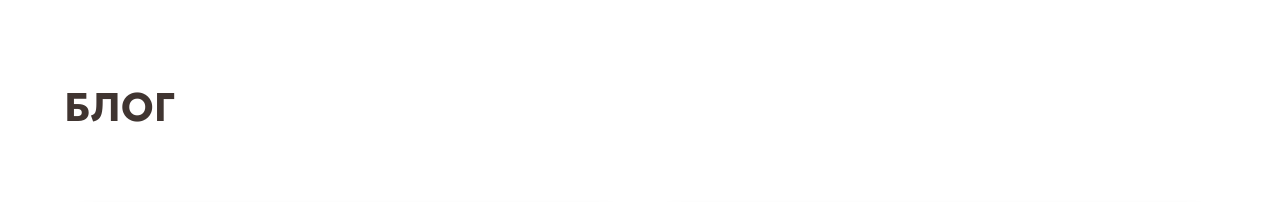
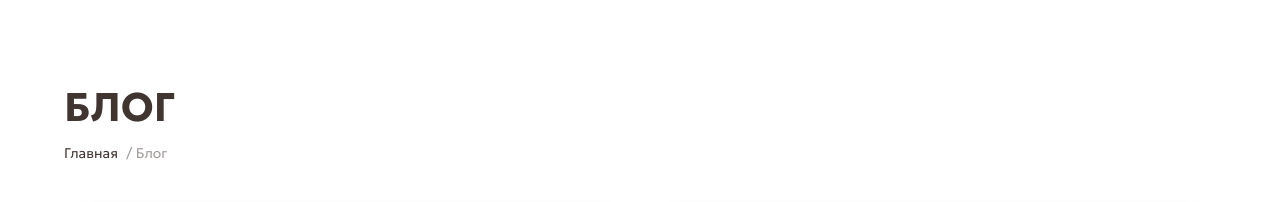
Before and after one commit to Annastaasia/Next-Detective, a Next.js app in the folder next-detective/: page /blog in a window 1280 px wide. Shown: the top 202 px of the page. Built offline with nearby package versions, Linux system fonts and the light colour scheme.

Commit message:
fixed breadcrumbs

```diff
--- a/next-detective/src/app/article/page.jsx
+++ b/next-detective/src/app/article/page.jsx
@@ -6,7 +6,7 @@ import { Content } from "../components/Content/Content.jsx";
 import { Questions } from "../components/Questions/Questions";
 import { ButtonsLike } from "../components/ButtonsLike/ButttonsLike";
 import style from "./articlepage.module.scss";
-// import Breadcrumbs from "../components/Breadcrumbs/Breadcrumbs.jsx";
+import Breadcrumbs from "../components/Breadcrumbs/Breadcrumbs.jsx";
 import Image from "next/image";
 import ArticleMain from "../../../public/article-main-photo.png";
 import Eye from "../../../public/article-eye.svg";
@@ -38,7 +38,7 @@ export default function ArticlePage(props) {
     <>
       <main className={style.container}>
         <section className={style.section_header}>
-          {/* <Breadcrumbs /> */}
+          <Breadcrumbs />
           <Image src={ArticleMain} className={style.image} alt="article main" />
           <div className={style.container_time}>
             <div className={style.blok_time}>
--- a/next-detective/src/app/blog/page.jsx
+++ b/next-detective/src/app/blog/page.jsx
@@ -1,14 +1,15 @@
+// "use client"
 import style from "./blogpage.module.scss";
 import Pagination from "../components/Pagination/Pagination";
 import posts from "../components/Post/posts";
-// import Breadcrumbs from "../components/Breadcrumbs/Breadcrumbs";
+import Breadcrumbs from "../components/Breadcrumbs/Breadcrumbs";
 
 export default function BlogPage() {
   return (
     <>
       <main className={style.page_container}>
         <section className={style.page_header}>
-          {/* <Breadcrumbs /> */}
+          <Breadcrumbs />
           <h3 className={style.page_title}>Блог</h3>
         </section>
         <Pagination array={posts} wrapper={style.block_container} />
--- a/next-detective/src/app/components/Breadcrumbs/Breadcrumbs.jsx
+++ b/next-detective/src/app/components/Breadcrumbs/Breadcrumbs.jsx
@@ -1,52 +1,48 @@
-// "use client";
-// // import Link from "next/link";
-// // import { useRouter } from 'next/router';
-// import { usePathname } from 'next/navigation'
-// // import { Link, useLocation } from "react-router-dom";
-// import { Link } from "next/link";
-// import style from "./breadcrumbs.module.scss";
+"use client"
+import { usePathname } from 'next/navigation'
+import Link  from "next/link";
+import style from "./breadcrumbs.module.scss";
 
-// export default function Breadcrumbs() {
-//   const pathnames = usePathname();
-//   console.log(pathnames)
-// //   const pathnames = location.split("/").filter((pathname) => pathname);
+export default function Breadcrumbs() {
+    const location = usePathname();
+    const pathnames = location.split("/").filter((pathname) => pathname);
+    return (
+        <>
 
-//   return (
-//     <nav aria-label="breadcrumb" className={style.breadcrumbs}>
-//       <ol>
-//         <li>
-//           <Link to="/React-Detective">Главная</Link>
-//         </li>
-//         {pathnames.map((pathname, index) => {
-//           const routeTo = `/${pathnames.slice(0, index + 1).join("/")}`;
-//           const isLast = index === pathnames.length - 1;
-//           return (
-//             <li key={pathname}>
-//               {isLast ? (
-//                 <span>{translateBreadcrumb(pathname)}</span>
-//               ) : (
-//                 <Link to={routeTo}>{translateBreadcrumb(pathname)}</Link>
-//               )}
-//             </li>
-//           );
-//         })}
-//       </ol>
-//     </nav>
-//   );
-// };
+        <nav aria-label="breadcrumb" className={style.breadcrumbs}>
+        <ol>
+                <li>
+                    <Link href="/">Главная</Link>
+                </li>
+                {pathnames.map((pathname, index) => {
+                    const routeTo = `/${pathnames.slice(0, index + 1).join("/")}`;
+                    const isLast = index === pathnames.length - 1;
+                    return (
+                        <li key={pathname}>
+                            {isLast ? (
+                            <span>{translateBreadcrumb(pathname)}</span>
+                            ) : (
+                                <Link href={routeTo}>{translateBreadcrumb(pathname)}</Link>
+                            )}
+                        </li>
+           );
+         })}
+            </ol>
+        </nav>
+        </>
+    )
+}
 
-// const translateBreadcrumb = (breadcrumb) => {
-//   const translations = {
-//     home: "Главная",
-//     services_for_individuals: "/ Услуги для частных лиц",
-//     blog: "/ Блог",
-//     reviews: "/ Отзывы",
-//     geolocation: "/ Пробить геолокацию по номеру телефона",
-//     article1: "/ Розыск человека и автомобиля",
-//     price: "/ Цены",
-//   };
+const translateBreadcrumb = (breadcrumb) => {
+    const translations = {
+      home: "Главная",
+      services_for_individuals: "/ Услуги для частных лиц",
+      blog: "/ Блог",
+      reviews: "/ Отзывы",
+      geolocation: "/ Пробить геолокацию по номеру телефона",
+      article: "/ Розыск человека и автомобиля",
+      price: "/ Цены",
+    };
 
-//   return translations[breadcrumb] || breadcrumb;
-// };
-
-//  Breadcrumbs;
+    return translations[breadcrumb] || breadcrumb;
+  };
--- a/next-detective/src/app/geolocation/page.jsx
+++ b/next-detective/src/app/geolocation/page.jsx
@@ -3,7 +3,7 @@ import style from "./geolocationpage.module.scss";
 import Link from "next/link";
 import Image from "next/image";
 import { useState } from "react";
-// import Breadcrumbs from "../../components/Breadcrumbs/Breadcrumbs.jsx";
+import Breadcrumbs from "../components/Breadcrumbs/Breadcrumbs.jsx";
 import GeoLocationImg from "../../../public/geolocation-photo.png";
 import Star from "../../../public/icon_star.svg";
 import VectorRight from "../../../public/vectorright.svg";
@@ -24,7 +24,7 @@ export default function GeoLocationPage() {
 
       <main className={style.container}>
         <section className={style.section_header}>
-          {/* <Breadcrumbs /> */}
+          <Breadcrumbs />
           <h1 className={style.h1}>Пробить геолокацию по номеру телефона</h1>
           <div className={style.blok_header}>
             <div className={style.blok_img}>
```
